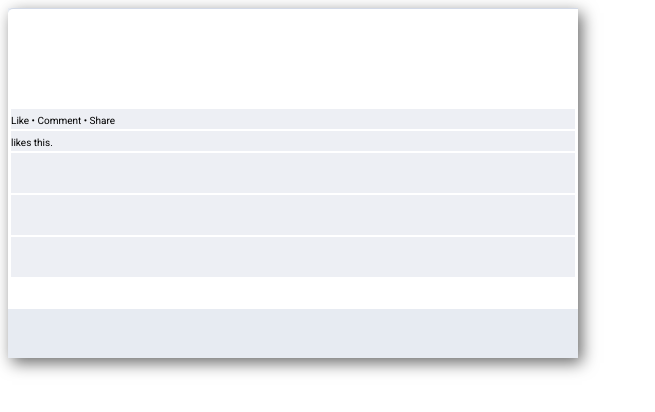
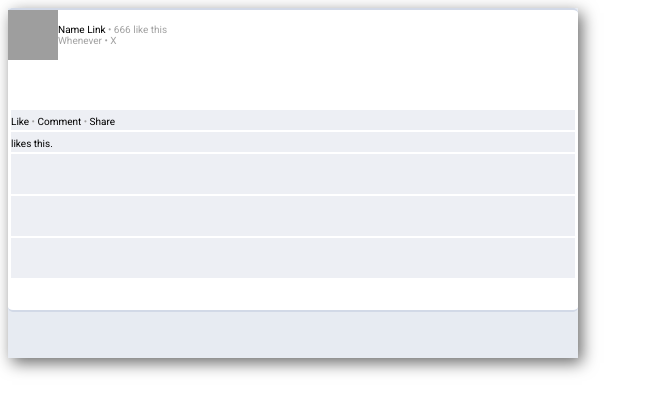
Before and after one commit to nicleemart/graduation-assessment, a plain HTML site: page index.html in a window 1280 px wide. Shown: the whole page, without its empty margins (0-655 px from the left). Drawn offline with Linux system fonts and the light colour scheme; grey boxes are pictures that could not be loaded.

Commit message:
adding content to divs

```diff
--- a/index.html
+++ b/index.html
@@ -10,9 +10,20 @@
 	<body>
 		<div class="container">
 			<div class="post">
+				<div class="posterInfo">
+					<img src="http://placekitten.com/50/50" alt="">
+					<div class="columnWrapper">
+						<div class="font-small">
+							Name Link <span class="font-grey">&bull; 666 like this</span>
+						</div>
+						<div class="font-small font-grey">
+							Whenever &bull; X
+						</div>
+					</div>
+				</div>
 			</div>
 			<div class="actions">
-				<span class="font-small">Like &bull; Comment &bull; Share</span>
+				<span class="font-small">Like <span class="font-grey">&bull;</span> Comment <span class="font-grey">&bull;</span> Share</span>
 			</div>
 			<div class="likes">
 				<span class="font-small">likes this.</span>
--- a/style.css
+++ b/style.css
@@ -12,8 +12,15 @@ body{
 .post{
 	background-color: #FFFFFF;
 	height: 100px;
-	border-top: solid 1px #D2D9E7;
-	border-radius: 5px 0px 0px 0px;
+	border-top: solid 2px #D2D9E7;
+	border-radius: 5px 5px 0px 0px;
+}
+.posterInfo{
+	display: flex;
+	align-items: center;
+}
+.columnWrapper{
+	flex-direction: column;
 }
 .actions{
 	background-color: #EDEFF4;
@@ -46,4 +53,6 @@ body{
 .postInfo{
 	background-color: #FFFFFF;
 	height: 30px;
+	border-bottom: solid 2px #D2D9E7;
+	border-radius: 0px 0px 5px 5px;
 }
--- a/utility.css
+++ b/utility.css
@@ -1,3 +1,6 @@
 .font-small{
 	font-size: 10px;
 }
+.font-grey{
+	color: #A1A1A1;
+}
```
